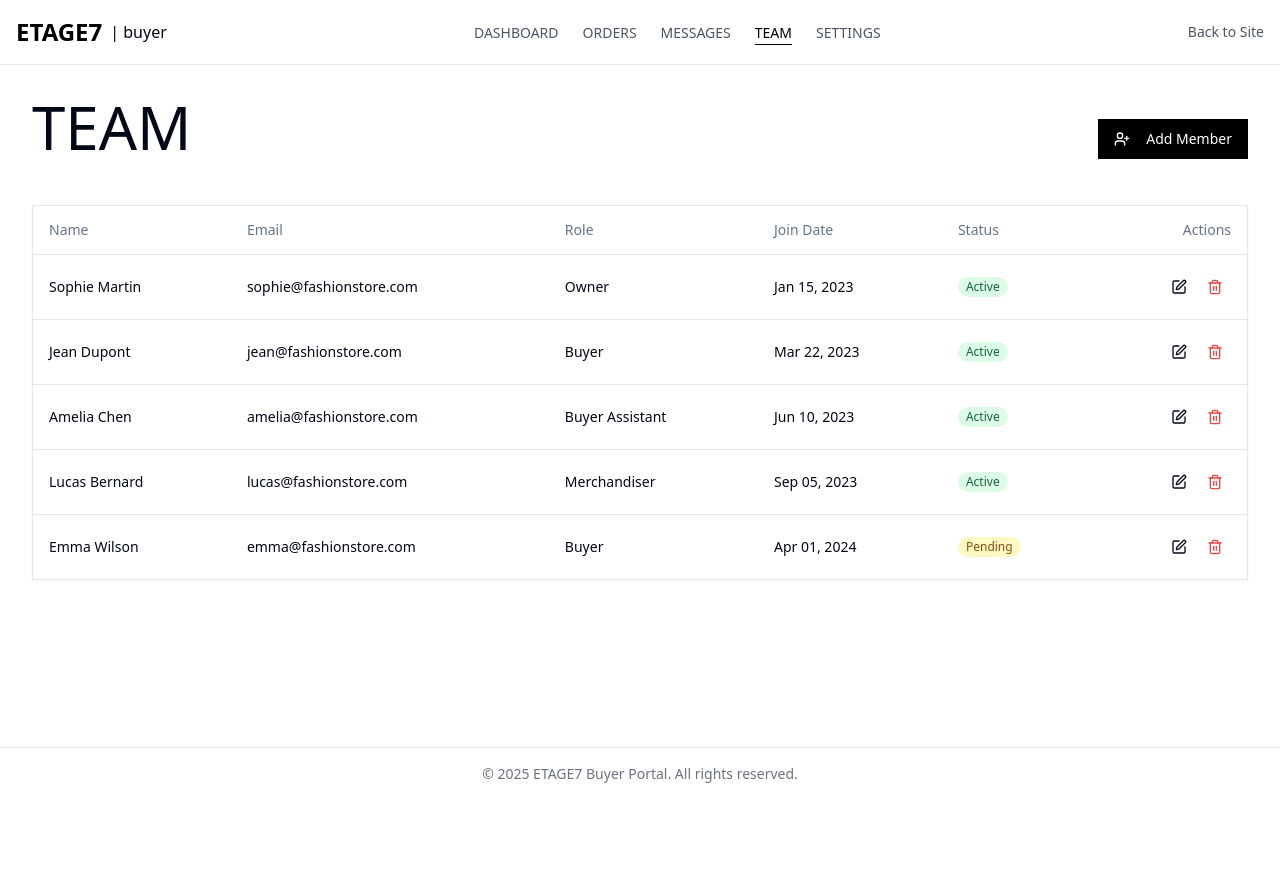
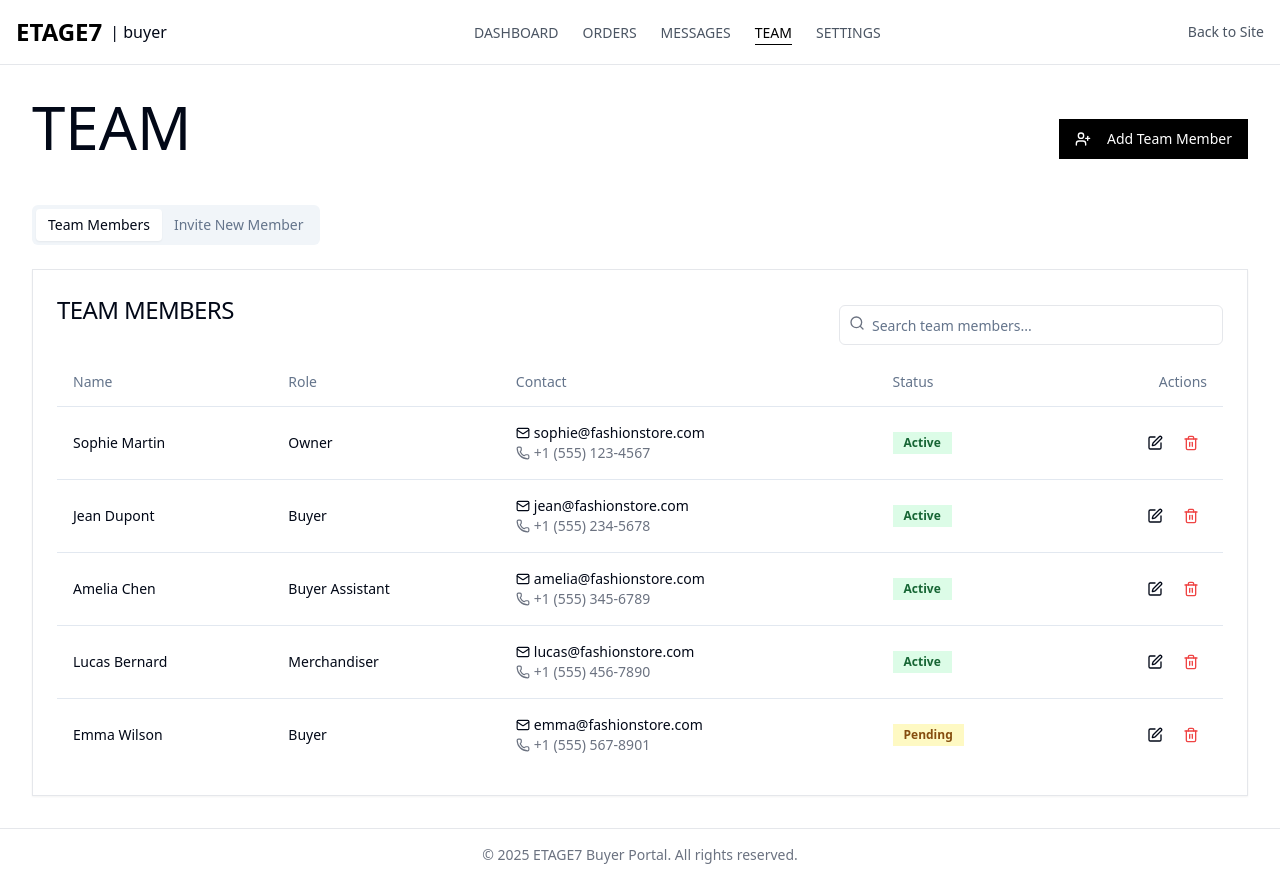
Before and after one commit to dingdong1009/etage7-test-76, a React (Vite) app: page /buyer/team in a window 1280 px wide. Before the commit the page ends 800 px from the top, so only its background shows below. Built offline with nearby package versions, Linux system fonts and the light colour scheme.

Commit message:
Implement UI components

```diff
--- a/src/pages/buyer/Team.tsx
+++ b/src/pages/buyer/Team.tsx
@@ -9,14 +9,19 @@ import {
   TableHeader,
   TableRow
 } from "@/components/ui/table";
-import { Card, CardContent } from "@/components/ui/card";
-import { UserPlus, Edit, Trash2 } from "lucide-react";
+import { Card, CardContent, CardHeader, CardTitle } from "@/components/ui/card";
+import { Badge } from "@/components/ui/badge";
+import { Input } from "@/components/ui/input";
+import { Select, SelectContent, SelectItem, SelectTrigger, SelectValue } from "@/components/ui/select";
+import { Tabs, TabsContent, TabsList, TabsTrigger } from "@/components/ui/tabs";
+import { UserPlus, Edit, Trash2, Search, Mail, Phone } from "lucide-react";
 
 // Team member interface for type safety
 interface TeamMember {
   id: string;
   name: string;
   email: string;
+  phone: string;
   role: string;
   status: "Active" | "Pending" | "Inactive";
   joinDate: string;
@@ -25,32 +30,55 @@ interface TeamMember {
 const Team = () => {
   // Sample team members data
   const [teamMembers] = useState<TeamMember[]>([
-    { id: "1", name: "Sophie Martin", email: "sophie@fashionstore.com", role: "Owner", status: "Active", joinDate: "Jan 15, 2023" },
-    { id: "2", name: "Jean Dupont", email: "jean@fashionstore.com", role: "Buyer", status: "Active", joinDate: "Mar 22, 2023" },
-    { id: "3", name: "Amelia Chen", email: "amelia@fashionstore.com", role: "Buyer Assistant", status: "Active", joinDate: "Jun 10, 2023" },
-    { id: "4", name: "Lucas Bernard", email: "lucas@fashionstore.com", role: "Merchandiser", status: "Active", joinDate: "Sep 05, 2023" },
-    { id: "5", name: "Emma Wilson", email: "emma@fashionstore.com", role: "Buyer", status: "Pending", joinDate: "Apr 01, 2024" }
+    { id: "1", name: "Sophie Martin", email: "sophie@fashionstore.com", phone: "+1 (555) 123-4567", role: "Owner", status: "Active", joinDate: "Jan 15, 2023" },
+    { id: "2", name: "Jean Dupont", email: "jean@fashionstore.com", phone: "+1 (555) 234-5678", role: "Buyer", status: "Active", joinDate: "Mar 22, 2023" },
+    { id: "3", name: "Amelia Chen", email: "amelia@fashionstore.com", phone: "+1 (555) 345-6789", role: "Buyer Assistant", status: "Active", joinDate: "Jun 10, 2023" },
+    { id: "4", name: "Lucas Bernard", email: "lucas@fashionstore.com", phone: "+1 (555) 456-7890", role: "Merchandiser", status: "Active", joinDate: "Sep 05, 2023" },
+    { id: "5", name: "Emma Wilson", email: "emma@fashionstore.com", phone: "+1 (555) 567-8901", role: "Buyer", status: "Pending", joinDate: "Apr 01, 2024" }
   ]);
+
+  const [activeTab, setActiveTab] = useState("members");
 
   return (
     <div className="space-y-6">
-      <div className="flex justify-between items-center">
+      <div className="flex flex-col sm:flex-row sm:items-center justify-between gap-4">
         <h1 className="text-4xl md:text-6xl uppercase font-thin mb-6">Team</h1>
-        <Button className="bg-black text-white hover:bg-gray-800">
+        <Button
+          onClick={() => setActiveTab("invite")}
+          className="bg-black hover:bg-gray-800 text-white"
+        >
           <UserPlus size={16} className="mr-2" />
-          Add Member
+          Add Team Member
         </Button>
       </div>
 
-      <Card>
-        <CardContent className="p-0">
+      <Tabs defaultValue={activeTab} value={activeTab} onValueChange={setActiveTab}>
+        <TabsList className="mb-4">
+          <TabsTrigger value="members">Team Members</TabsTrigger>
+          <TabsTrigger value="invite">Invite New Member</TabsTrigger>
+        </TabsList>
+
+        <TabsContent value="members">
+          <Card className="border border-gray-200">
+            <CardHeader className="flex flex-row items-center justify-between pb-2">
+              <CardTitle className="text-1xl md:text-2xl uppercase font-thin mb-6">Team Members</CardTitle>
+              <div className="relative w-full max-w-sm">
+                <Search className="absolute left-2.5 top-2.5 h-4 w-4 text-gray-500" />
+                <Input
+                  type="search"
+                  placeholder="Search team members..."
+                  className="w-full rounded-md border border-gray-200 pl-8 py-2 text-sm outline-none focus:border-blue-500"
+                />
+              </div>
+            </CardHeader>
+            <CardContent>
+              <div className="overflow-x-auto">
                 <Table>
                   <TableHeader>
                     <TableRow>
                       <TableHead>Name</TableHead>
-                <TableHead className="hidden md:table-cell">Email</TableHead>
                       <TableHead>Role</TableHead>
-                <TableHead className="hidden md:table-cell">Join Date</TableHead>
+                      <TableHead>Contact</TableHead>
                       <TableHead>Status</TableHead>
                       <TableHead className="text-right">Actions</TableHead>
                     </TableRow>
@@ -59,21 +87,29 @@ const Team = () => {
                     {teamMembers.map((member) => (
                       <TableRow key={member.id}>
                         <TableCell className="font-medium">{member.name}</TableCell>
-                  <TableCell className="hidden md:table-cell">{member.email}</TableCell>
                         <TableCell>{member.role}</TableCell>
-                  <TableCell className="hidden md:table-cell">{member.joinDate}</TableCell>
                         <TableCell>
-                    <span
-                      className={`inline-block px-2 py-0.5 text-xs rounded-full ${
+                          <div className="flex flex-col">
+                            <span className="flex items-center gap-1 text-sm">
+                              <Mail size={14} /> {member.email}
+                            </span>
+                            <span className="flex items-center gap-1 text-sm text-gray-500">
+                              <Phone size={14} /> {member.phone}
+                            </span>
+                          </div>
+                        </TableCell>
+                        <TableCell>
+                          <Badge
+                            className={`${
                               member.status === "Active" ? "bg-green-100 text-green-800" :
                               member.status === "Pending" ? "bg-yellow-100 text-yellow-800" :
                               "bg-gray-100 text-gray-800"
                             }`}
                           >
                             {member.status}
-                    </span>
+                          </Badge>
                         </TableCell>
-                  <TableCell className="text-right">
+                        <TableCell>
                           <div className="flex justify-end gap-1">
                             <Button
                               variant="ghost"
@@ -97,8 +133,80 @@ const Team = () => {
                     ))}
                   </TableBody>
                 </Table>
+              </div>
             </CardContent>
           </Card>
+        </TabsContent>
+
+        <TabsContent value="invite">
+          <Card className="border border-gray-200">
+            <CardHeader>
+              <CardTitle className="text-1xl md:text-2xl uppercase font-thin mb-6">Invite New Member</CardTitle>
+            </CardHeader>
+            <CardContent>
+              <form className="space-y-4">
+                <div className="grid grid-cols-1 md:grid-cols-2 gap-4">
+                  <div>
+                    <label className="block text-sm font-medium text-gray-700 mb-1">
+                      Name
+                    </label>
+                    <Input
+                      type="text"
+                      className="w-full p-2 border border-gray-200 rounded"
+                      placeholder="Enter full name"
+                    />
+                  </div>
+
+                  <div>
+                    <label className="block text-sm font-medium text-gray-700 mb-1">
+                      Email
+                    </label>
+                    <Input
+                      type="email"
+                      className="w-full p-2 border border-gray-200 rounded"
+                      placeholder="Enter email address"
+                    />
+                  </div>
+
+                  <div>
+                    <label className="block text-sm font-medium text-gray-700 mb-1">
+                      Phone
+                    </label>
+                    <Input
+                      type="tel"
+                      className="w-full p-2 border border-gray-200 rounded"
+                      placeholder="Enter phone number"
+                    />
+                  </div>
+
+                  <div>
+                    <label className="block text-sm font-medium text-gray-700 mb-1">
+                      Role
+                    </label>
+                    <Select>
+                      <SelectTrigger>
+                        <SelectValue placeholder="Select role" />
+                      </SelectTrigger>
+                      <SelectContent>
+                        <SelectItem value="owner">Owner</SelectItem>
+                        <SelectItem value="buyer">Buyer</SelectItem>
+                        <SelectItem value="assistant">Buyer Assistant</SelectItem>
+                        <SelectItem value="merchandiser">Merchandiser</SelectItem>
+                      </SelectContent>
+                    </Select>
+                  </div>
+                </div>
+
+                <div className="flex justify-end">
+                  <Button type="submit" className="bg-black hover:bg-gray-800 text-white">
+                    Send Invitation
+                  </Button>
+                </div>
+              </form>
+            </CardContent>
+          </Card>
+        </TabsContent>
+      </Tabs>
     </div>
   );
 };
```
Lines whose indentation alone changed are shown as unchanged.
